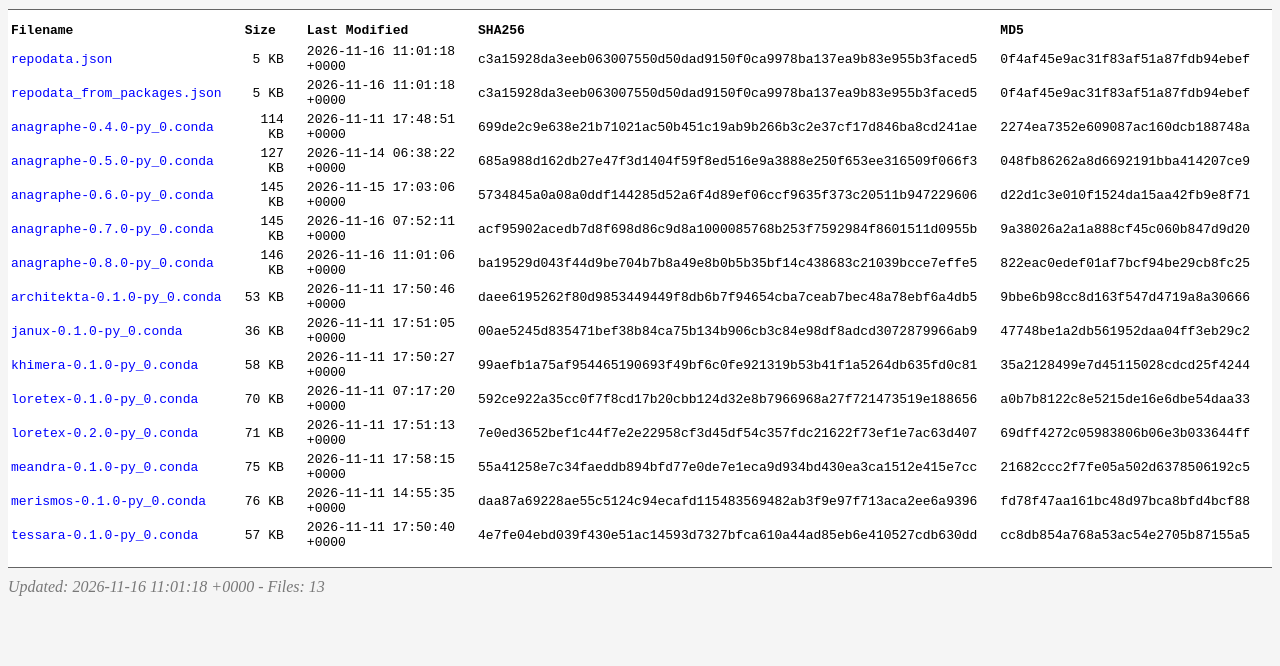
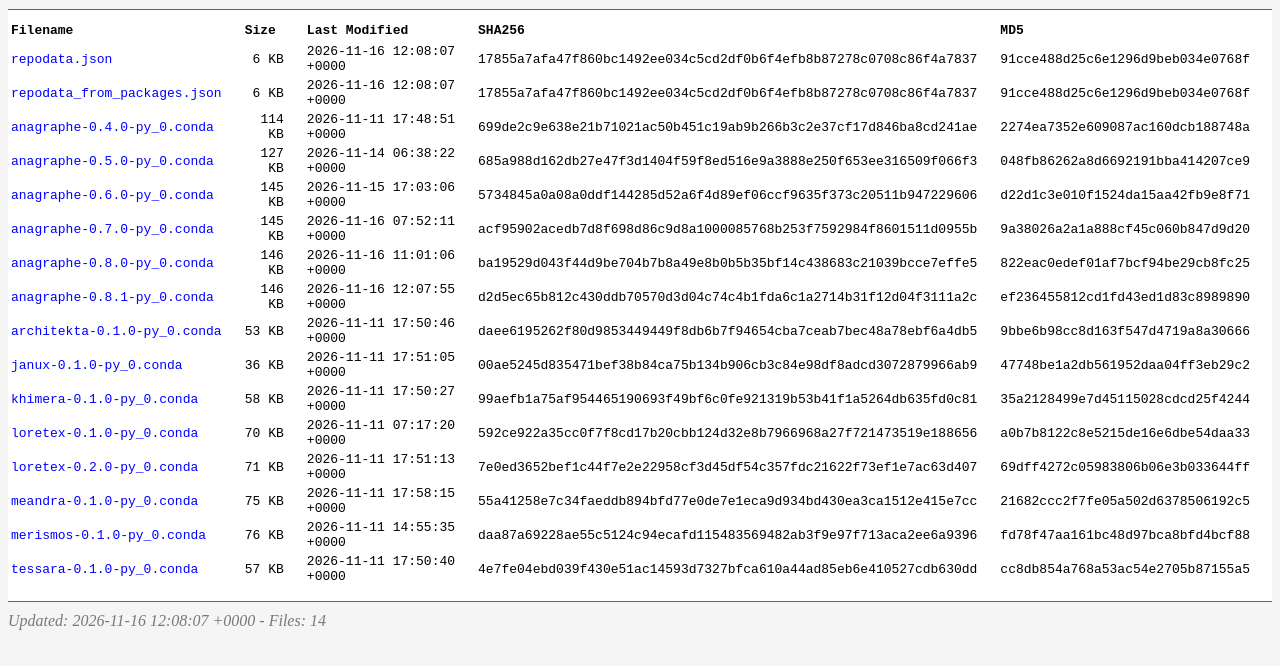
Before and after one commit to esther-poniatowski/eresthanaconda, a plain HTML site: page noarch/index.html in a window 1280 px wide. Shown: the part 38-704 px from the top of the page. Drawn offline with Linux system fonts and the light colour scheme.

Commit message:
chore(conda): Publish esther-poniatowski/anagraphe for noarch

```diff
--- a/noarch/index.html
+++ b/noarch/index.html
@@ -54,16 +54,16 @@
     </tr>
     <tr>
       <td><a href="repodata.json">repodata.json</a></td>
-      <td class="s">5 KB</td>
-      <td>2026-11-16 11:01:18 +0000</td>
-      <td>c3a15928da3eeb063007550d50dad9150f0ca9978ba137ea9b83e955b3faced5</td>
-      <td>0f4af45e9ac31f83af51a87fdb94ebef</td>
+      <td class="s">6 KB</td>
+      <td>2026-11-16 12:08:07 +0000</td>
+      <td>17855a7afa47f860bc1492ee034c5cd2df0b6f4efb8b87278c0708c86f4a7837</td>
+      <td>91cce488d25c6e1296d9beb034e0768f</td>
     </tr>    <tr>
       <td><a href="repodata_from_packages.json">repodata_from_packages.json</a></td>
-      <td class="s">5 KB</td>
-      <td>2026-11-16 11:01:18 +0000</td>
-      <td>c3a15928da3eeb063007550d50dad9150f0ca9978ba137ea9b83e955b3faced5</td>
-      <td>0f4af45e9ac31f83af51a87fdb94ebef</td>
+      <td class="s">6 KB</td>
+      <td>2026-11-16 12:08:07 +0000</td>
+      <td>17855a7afa47f860bc1492ee034c5cd2df0b6f4efb8b87278c0708c86f4a7837</td>
+      <td>91cce488d25c6e1296d9beb034e0768f</td>
     </tr>    <tr>
       <td><a href="anagraphe-0.4.0-py_0.conda">anagraphe-0.4.0-py_0.conda</a></td>
       <td class="s">114 KB</td>
@@ -94,6 +94,12 @@
       <td>2026-11-16 11:01:06 +0000</td>
       <td>ba19529d043f44d9be704b7b8a49e8b0b5b35bf14c438683c21039bcce7effe5</td>
       <td>822eac0edef01af7bcf94be29cb8fc25</td>
+    </tr>    <tr>
+      <td><a href="anagraphe-0.8.1-py_0.conda">anagraphe-0.8.1-py_0.conda</a></td>
+      <td class="s">146 KB</td>
+      <td>2026-11-16 12:07:55 +0000</td>
+      <td>d2d5ec65b812c430ddb70570d3d04c74c4b1fda6c1a2714b31f12d04f3111a2c</td>
+      <td>ef236455812cd1fd43ed1d83c8989890</td>
     </tr>    <tr>
       <td><a href="architekta-0.1.0-py_0.conda">architekta-0.1.0-py_0.conda</a></td>
       <td class="s">53 KB</td>
@@ -143,6 +149,6 @@
       <td>4e7fe04ebd039f430e51ac14593d7327bfca610a44ad85eb6e410527cdb630dd</td>
       <td>cc8db854a768a53ac54e2705b87155a5</td>
     </tr>  </table>
-  <address>Updated: 2026-11-16 11:01:18 +0000 - Files: 13</address>
+  <address>Updated: 2026-11-16 12:08:07 +0000 - Files: 14</address>
 </body>
 </html>
```
Also changed, not shown: linux-64/index.html (+3 -3 lines), noarch/repodata.json (+1 -1 lines), noarch/repodata_from_packages.json (+1 -1 lines), osx-64/index.html (+3 -3 lines), win-64/index.html (+3 -3 lines), 1 other file.
